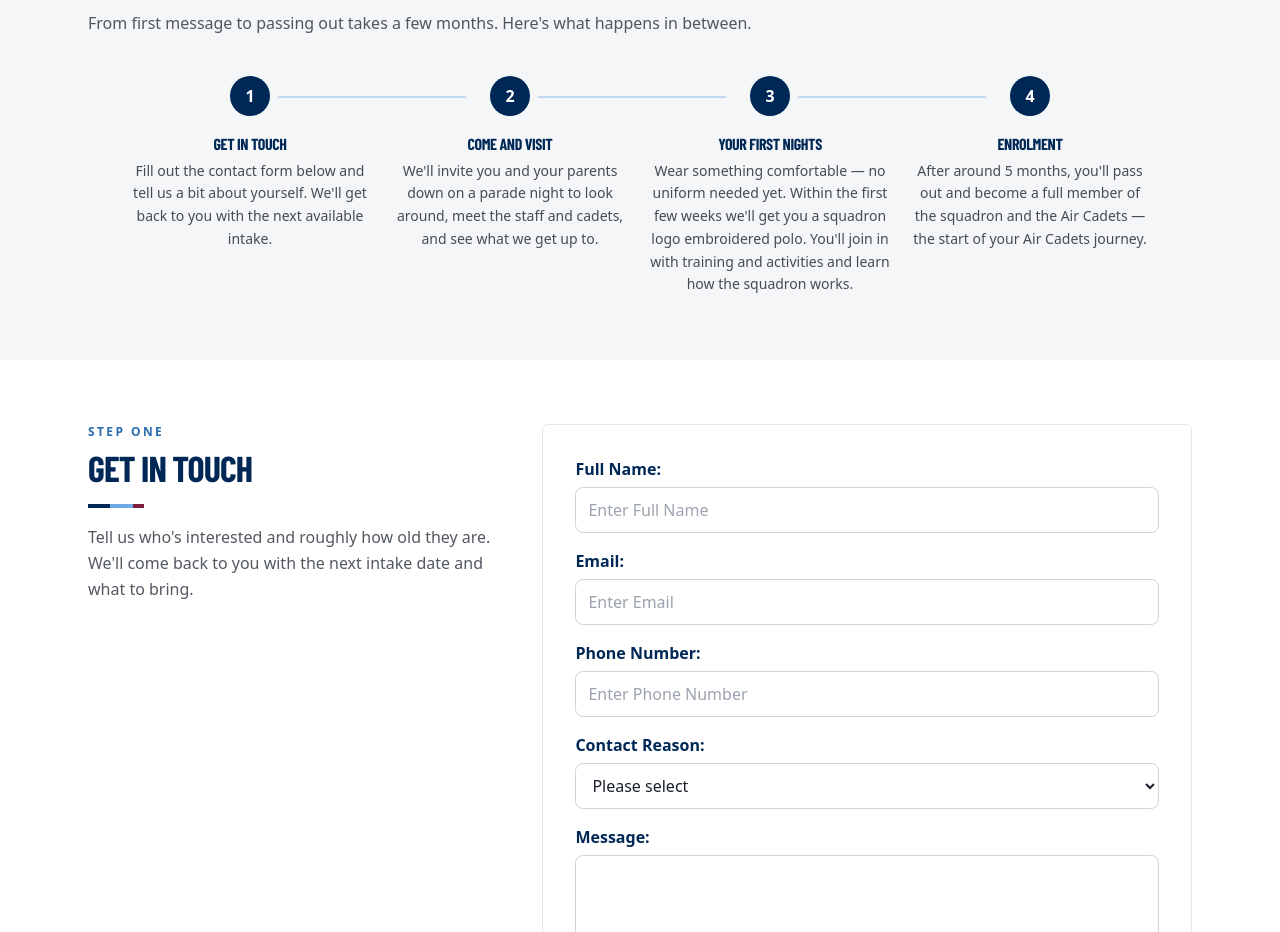
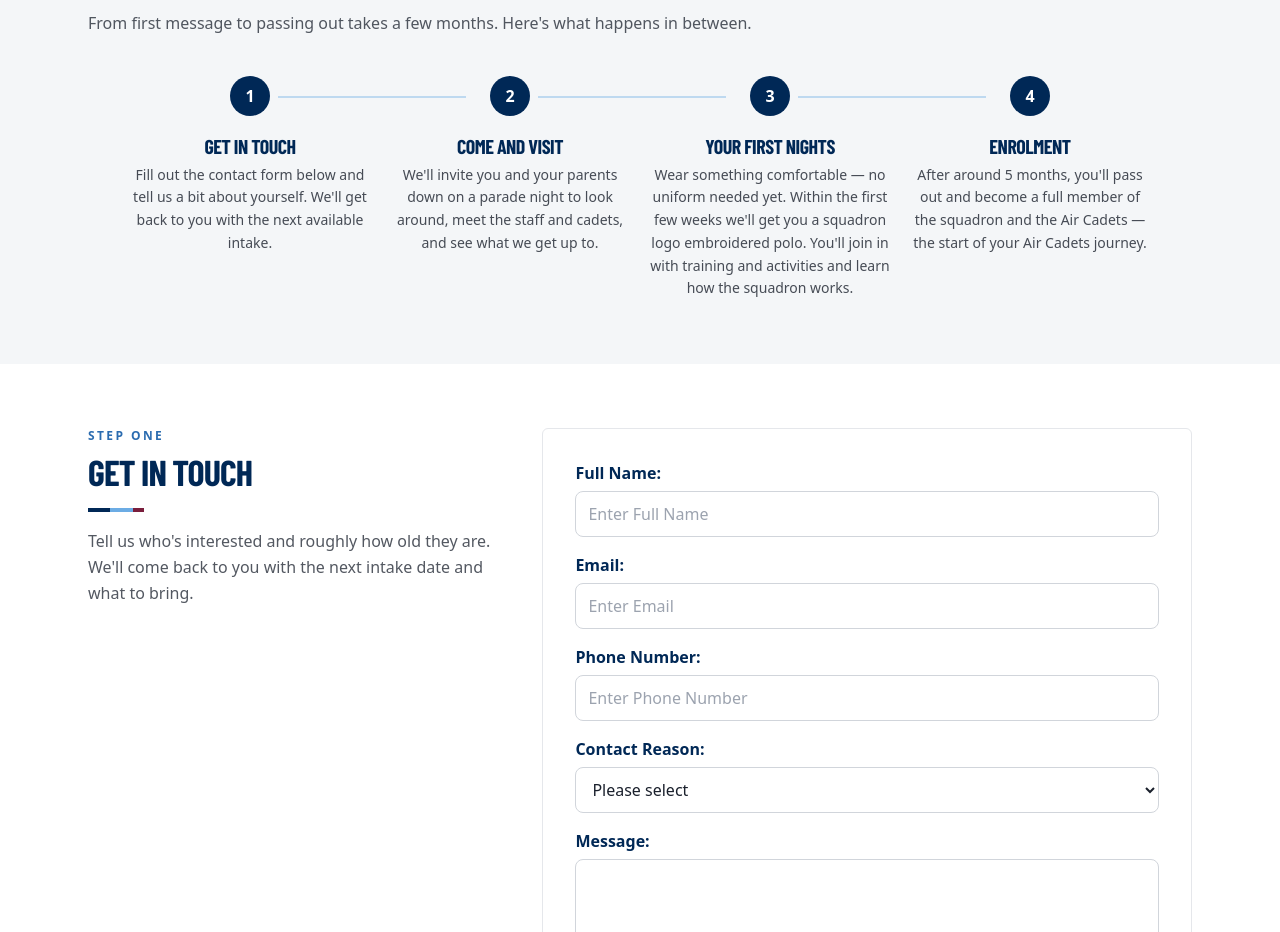
Before and after one commit to BenMcD23/cadet-website, a React (Vite) app: page /join in a window 1280 px wide. Shown: the part 1000-1932 px from the top of the page. Built offline with nearby package versions, Linux system fonts and the light colour scheme; no server answers.

Commit message:
Enlarge step titles in the joining journey
Co-Authored-By: Claude Fable 5.1 <noreply@anthropic.com>
Claude-Session: https://claude.ai/code/session_015pMdZFQtL4fTKtw4XA5ybf

```diff
--- a/src/components/joinJourney/joinJourney.jsx
+++ b/src/components/joinJourney/joinJourney.jsx
@@ -30,7 +30,7 @@ function JoinJourney() {
                         {i + 1}
                     </span>
                     <div>
-                        <h3 className="mb-1 font-bold text-navy">{step.title}</h3>
+                        <h3 className="mb-1 text-xl">{step.title}</h3>
                         <p className="text-sm leading-relaxed text-ink/80">{step.text}</p>
                     </div>
                 </li>
```
